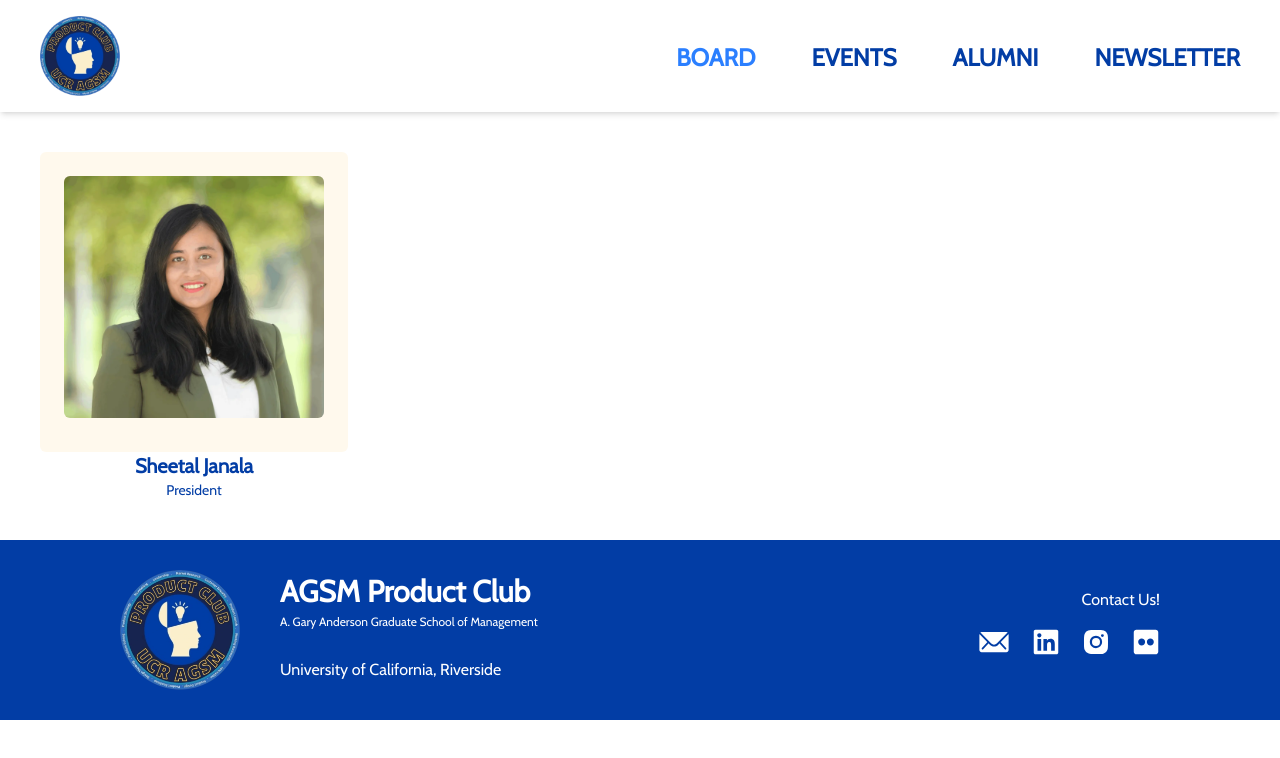
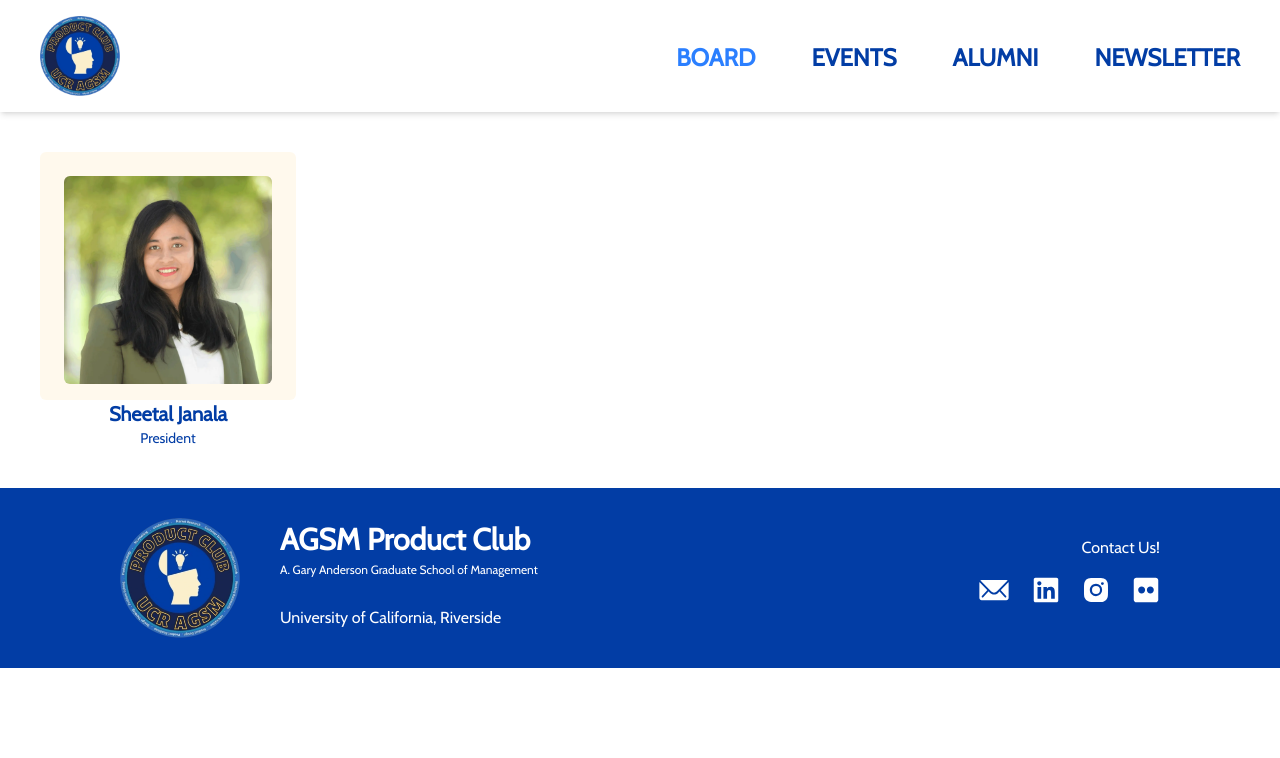
Before and after one commit to acm-ucr/agsm-website, a Next.js app: page /board in a window 1280 px wide. Shown: the top 758 px of the page. Built offline with nearby package versions, Linux system fonts and the light colour scheme.

Commit message:
Completed Revisions for Board Component

```diff
--- a/src/app/board/page.tsx
+++ b/src/app/board/page.tsx
@@ -1,5 +1,4 @@
 import Card from "@/components/board/Card";
-
 export default function BoardPage() {
   return (
     <div className="flex gap-10 p-10">
--- a/src/components/board/Card.tsx
+++ b/src/components/board/Card.tsx
@@ -8,14 +8,13 @@ interface BoardProps {
 
 const Card = ({ name, role, image }: BoardProps) => {
   return (
-    <div className="flex flex-col items-center">
-      <div className="bg-agsm-yellow-100 rounded-sm p-6 pb-4">
-        <div className="relative h-65 w-65">
+    <div className="flex w-64 flex-col items-center">
+      <div className="bg-agsm-yellow-100 w-full rounded-sm p-6 pb-4">
+        <div className="relative aspect-square w-full">
           <Image
             src={image}
             alt={`Photo of ${name}`}
-            width={300}
-            height={300}
+            fill
             className="rounded-sm object-cover"
           />
         </div>
```
